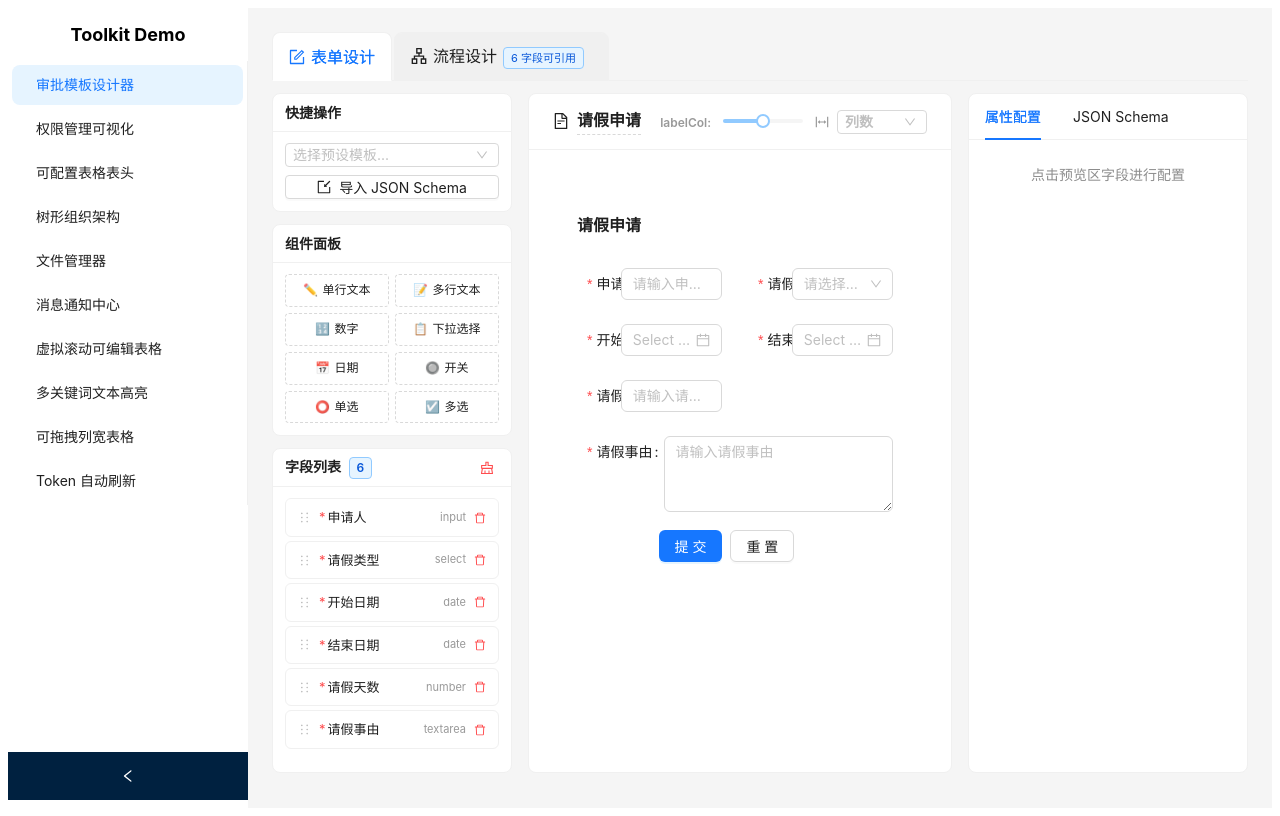
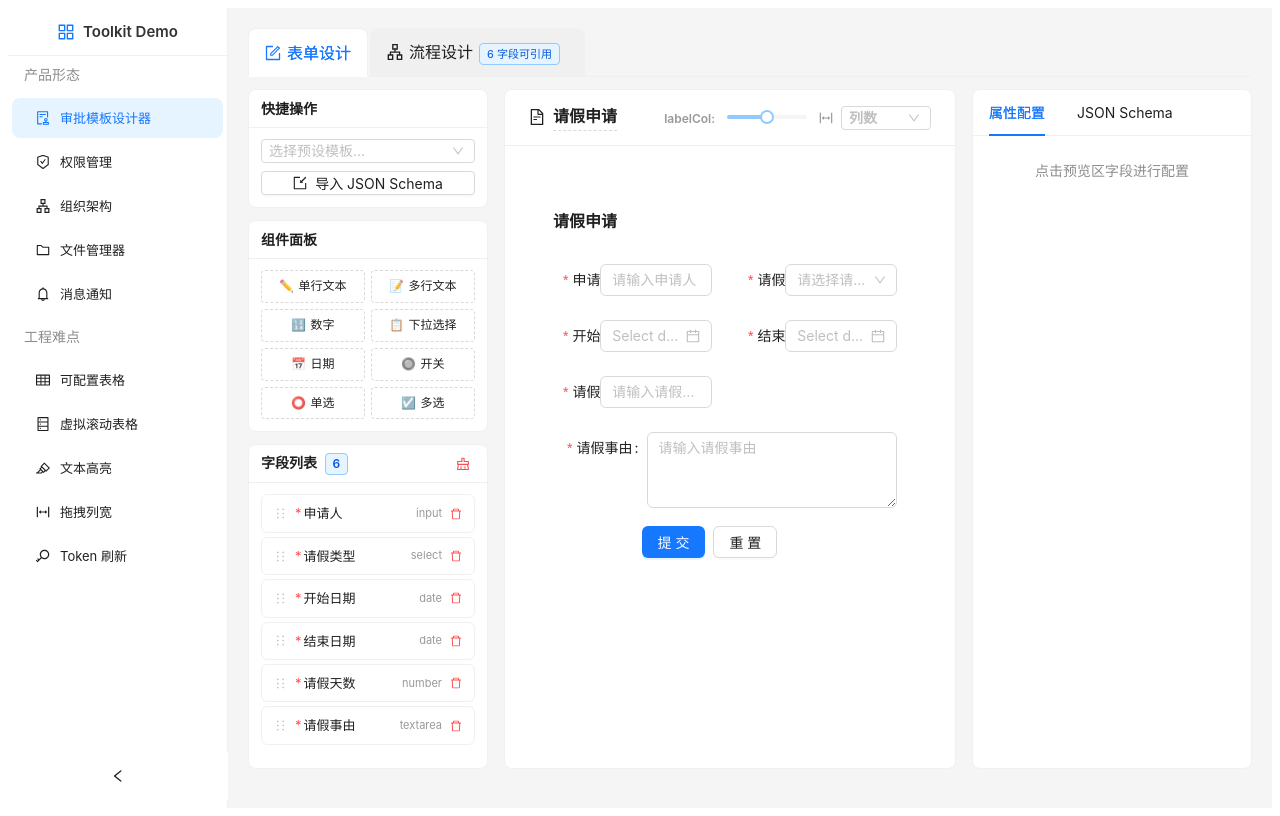
Before and after one commit to paduma/demo-playground, a React (Vite) app: page /approval-template in a window 1280 px wide. Built offline with nearby package versions, Linux system fonts and the light colour scheme.

Commit message:
ui: redesign sidebar with icons, groups, sticky scroll, and proper collapse behavior

```diff
--- a/src/App.tsx
+++ b/src/App.tsx
@@ -1,6 +1,12 @@
 import React, { useState } from 'react';
-import { Routes, Route, Link, Navigate } from 'react-router-dom';
-import { Layout, Menu } from 'antd';
+import { Routes, Route, Link, Navigate, useLocation } from 'react-router-dom';
+import { Layout, Menu, theme } from 'antd';
+import {
+  AuditOutlined, SafetyCertificateOutlined, TableOutlined,
+  ApartmentOutlined, FolderOutlined, BellOutlined,
+  DatabaseOutlined, HighlightOutlined, ColumnWidthOutlined,
+  KeyOutlined, AppstoreOutlined,
+} from '@ant-design/icons';
 import VirtualEditableTableDemo from './demos/VirtualEditableTableDemo';
 import TextHighlightDemo from './demos/TextHighlightDemo';
 import ResizableTableDemo from './demos/ResizableTableDemo';
@@ -16,37 +22,83 @@ import NotificationDemo from './demos/NotificationDemo';
 const { Sider, Content } = Layout;
 
 const menuItems = [
-  { key: 'approval-template', label: <Link to="/approval-template">审批模板设计器</Link> },
-  { key: 'rbac', label: <Link to="/rbac">权限管理可视化</Link> },
-  { key: 'configurable-table', label: <Link to="/configurable-table">可配置表格表头</Link> },
-  { key: 'org-tree', label: <Link to="/org-tree">树形组织架构</Link> },
-  { key: 'file-manager', label: <Link to="/file-manager">文件管理器</Link> },
-  { key: 'notification', label: <Link to="/notification">消息通知中心</Link> },
-  { key: 'virtual-table', label: <Link to="/virtual-table">虚拟滚动可编辑表格</Link> },
-  { key: 'text-highlight', label: <Link to="/text-highlight">多关键词文本高亮</Link> },
-  { key: 'resizable-table', label: <Link to="/resizable-table">可拖拽列宽表格</Link> },
-  { key: 'request', label: <Link to="/request">Token 自动刷新</Link> },
+  {
+    key: 'grp-product',
+    label: '产品形态',
+    type: 'group' as const,
+    children: [
+      { key: 'approval-template', icon: <AuditOutlined />, label: <Link to="/approval-template">审批模板设计器</Link> },
+      { key: 'rbac', icon: <SafetyCertificateOutlined />, label: <Link to="/rbac">权限管理</Link> },
+      { key: 'org-tree', icon: <ApartmentOutlined />, label: <Link to="/org-tree">组织架构</Link> },
+      { key: 'file-manager', icon: <FolderOutlined />, label: <Link to="/file-manager">文件管理器</Link> },
+      { key: 'notification', icon: <BellOutlined />, label: <Link to="/notification">消息通知</Link> },
+    ],
+  },
+  {
+    key: 'grp-engineering',
+    label: '工程难点',
+    type: 'group' as const,
+    children: [
+      { key: 'configurable-table', icon: <TableOutlined />, label: <Link to="/configurable-table">可配置表格</Link> },
+      { key: 'virtual-table', icon: <DatabaseOutlined />, label: <Link to="/virtual-table">虚拟滚动表格</Link> },
+      { key: 'text-highlight', icon: <HighlightOutlined />, label: <Link to="/text-highlight">文本高亮</Link> },
+      { key: 'resizable-table', icon: <ColumnWidthOutlined />, label: <Link to="/resizable-table">拖拽列宽</Link> },
+      { key: 'request', icon: <KeyOutlined />, label: <Link to="/request">Token 刷新</Link> },
+    ],
+  },
 ];
 
 const App: React.FC = () => {
   const [collapsed, setCollapsed] = useState(false);
+  const location = useLocation();
+  const { token: { colorBgContainer } } = theme.useToken();
+
+  // Derive selected key from current path
+  const selectedKey = location.pathname.replace('/', '') || 'approval-template';
 
   return (
     <Layout style={{ minHeight: '100vh' }}>
       <Sider
-        width={240}
-        collapsedWidth={60}
+        width={220}
+        collapsedWidth={56}
         collapsible
         collapsed={collapsed}
         onCollapse={setCollapsed}
-        style={{ background: '#fff' }}
+        style={{
+          background: colorBgContainer,
+          borderRight: '1px solid #f0f0f0',
+          overflow: 'auto',
+          height: '100vh',
+          position: 'sticky',
+          top: 0,
+          left: 0,
+        }}
+        theme="light"
       >
-        <h2 style={{ padding: '16px', textAlign: 'center', margin: 0, fontSize: collapsed ? 14 : 18, whiteSpace: 'nowrap', overflow: 'hidden' }}>
-          {collapsed ? '🧰' : 'Toolkit Demo'}
-        </h2>
-        <Menu mode="inline" defaultSelectedKeys={['approval-template']} items={menuItems} />
+        <div style={{
+          height: 48,
+          display: 'flex',
+          alignItems: 'center',
+          justifyContent: 'center',
+          borderBottom: '1px solid #f0f0f0',
+          gap: 8,
+        }}>
+          <AppstoreOutlined style={{ fontSize: 18, color: '#1677ff' }} />
+          {!collapsed && <span style={{ fontSize: 15, fontWeight: 600, color: '#333' }}>Toolkit Demo</span>}
+        </div>
+        <Menu
+          mode="inline"
+          selectedKeys={[selectedKey]}
+          items={menuItems}
+          style={{ border: 'none', fontSize: 13 }}
+        />
       </Sider>
-      <Content style={{ padding: 24, background: '#f5f5f5' }}>
+      <Content style={{
+        padding: 20,
+        background: '#f5f5f5',
+        minHeight: '100vh',
+        overflow: 'auto',
+      }}>
         <Routes>
           <Route path="/approval-template" element={<ApprovalTemplateDemo />} />
           <Route path="/form-builder" element={<FormBuilderDemo />} />
```
